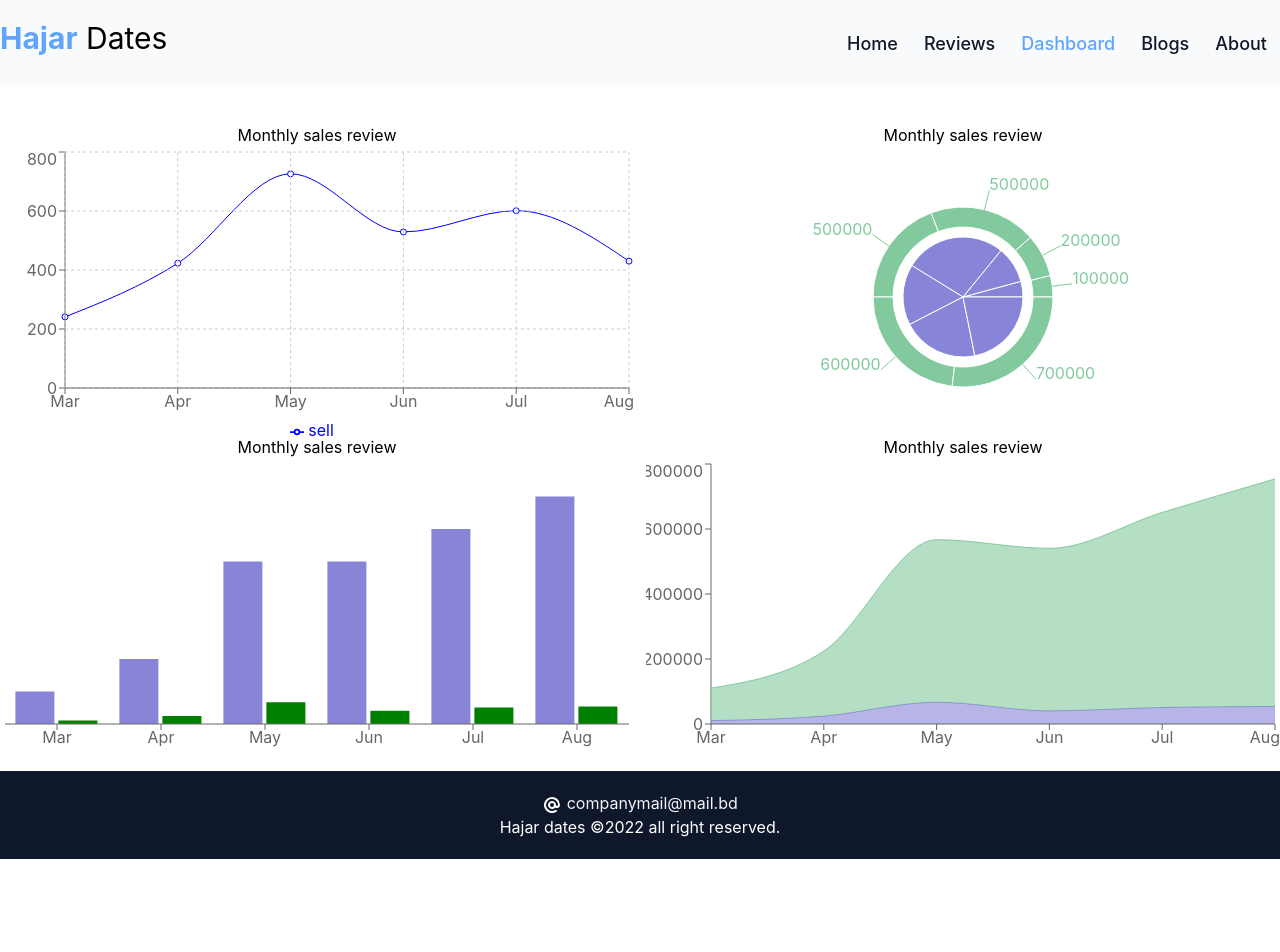
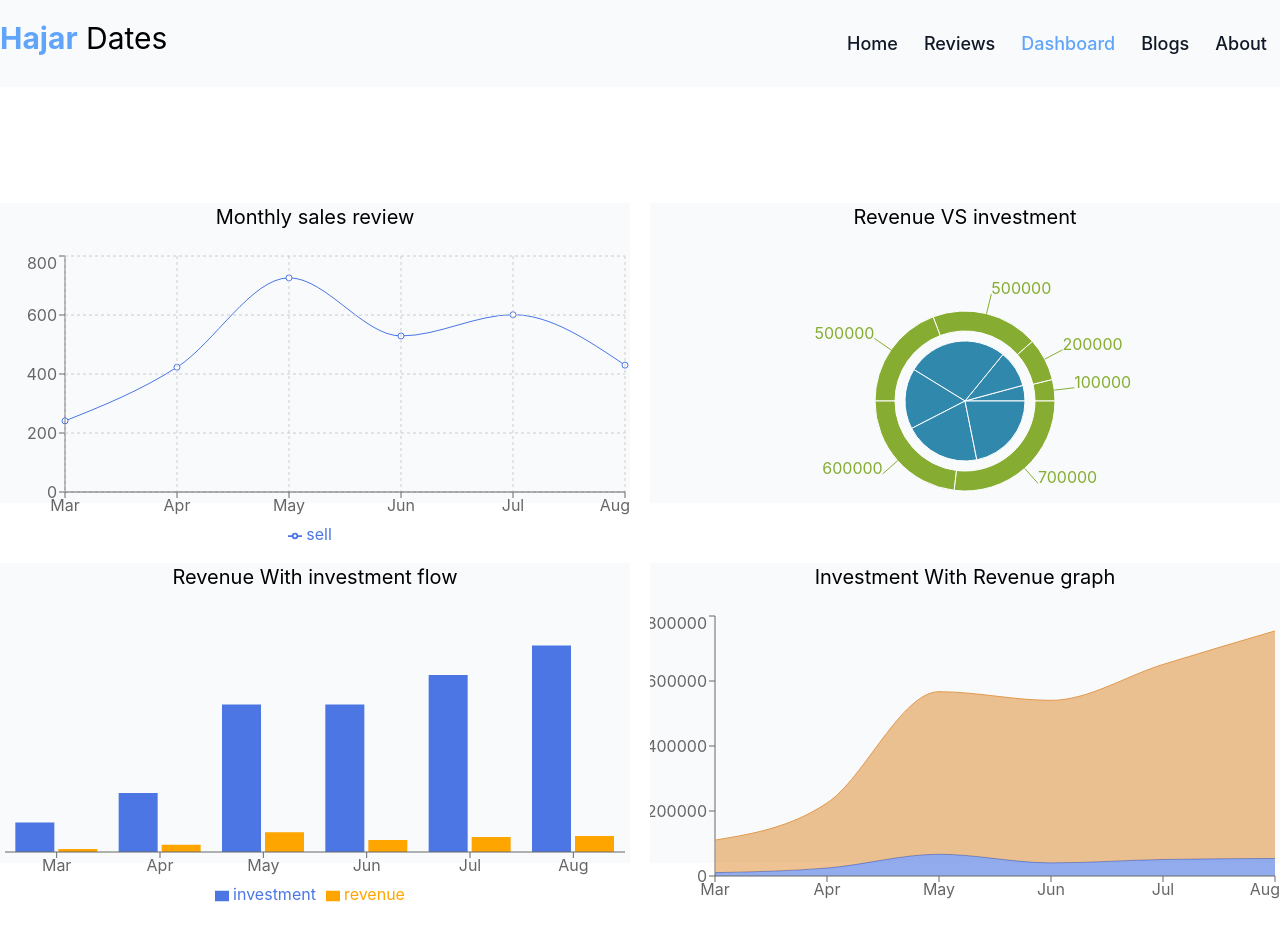
Before and after one commit to tilok-wp/Hazar-Dates-Rreview, a React (Create React App) app: page /dashboard in a window 1280 px wide. Shown: the top 952 px of the page. Before the commit the page ends 859 px from the top, so only its background shows below. Built offline with nearby package versions, Linux system fonts and the light colour scheme.

Commit message:
Home product banner content and design

```diff
--- a/src/components/Dashboard/Dashboard.js
+++ b/src/components/Dashboard/Dashboard.js
@@ -7,21 +7,21 @@ import './Dashboard.css'
 
 const Dashboard = () => {
     return (
-        <div className='container mx-auto grid md:grid-cols-2 gap-3 my-9'>
-            <div className='graph-box'>
-                <h3>Monthly sales review</h3>
+        <div className='container mx-auto grid md:grid-cols-2 gap-5 my-24'>
+            <div className='graph-box bg-slate-50 my-5'>
+                <h3 className='text-xl mb-5'>Monthly sales review</h3>
                 <GraphLineChart></GraphLineChart>
             </div>
-            <div className='graph-box'>
-                <h3>Monthly sales review</h3>
+            <div className='graph-box bg-slate-50 my-5'>
+                <h3 className='text-xl mb-5'>Revenue VS investment </h3>
                 <GraphPieChart></GraphPieChart>
             </div>
-            <div className='graph-box'>
-                <h3>Monthly sales review</h3>
+            <div className='graph-box bg-slate-50 my-5'>
+                <h3 className='text-xl mb-5'>Revenue With investment flow </h3>
                 <GraphBarChart></GraphBarChart>
             </div>
-            <div className='graph-box'>
-                <h3>Monthly sales review</h3>
+            <div className='graph-box bg-slate-50 my-5'>
+                <h3 className='text-xl mb-5'>Investment With Revenue graph </h3>
                 <GraphAreaChart></GraphAreaChart>
             </div>
         </div>
--- a/src/components/GraphAreaChart/GraphAreaChart.js
+++ b/src/components/GraphAreaChart/GraphAreaChart.js
@@ -10,8 +10,8 @@ const GraphAreaChart = () => {
                 data={graphData} >
                 <YAxis />
                 <Tooltip />
-                <Area type="monotone" dataKey="revenue" stackId="1" stroke="#8884d8" fill="#8884d8" />
-                <Area type="monotone" dataKey="investment" stackId="1" stroke="#82ca9d" fill="#82ca9d" />
+                <Area type="monotone" dataKey="revenue" stackId="1" stroke="#4b76e3" fill="#4b76e3" />
+                <Area type="monotone" dataKey="investment" stackId="1" stroke="#e3994b" fill="#e3994b" />
                 <XAxis dataKey={'month'}></XAxis>
             </AreaChart>
         </ResponsiveContainer>
--- a/src/components/GraphBarChart/GraphBarChart.js
+++ b/src/components/GraphBarChart/GraphBarChart.js
@@ -1,5 +1,5 @@
 import React from 'react';
-import { Bar, BarChart, ResponsiveContainer, XAxis } from 'recharts';
+import { Bar, BarChart, Legend, ResponsiveContainer, Tooltip, XAxis } from 'recharts';
 import useGraphData from '../../hooks/useGraphData';
 
 const GraphBarChart = () => {
@@ -7,9 +7,11 @@ const GraphBarChart = () => {
     return (
         <ResponsiveContainer width="100%" height="100%">
             <BarChart width={550} height={400} data={graphData}>
-                <Bar dataKey="investment" fill="#8884d8" />
-                <Bar dataKey="revenue" fill="green" />
+                <Bar dataKey="investment" fill="#4b76e3" />
+                <Bar dataKey="revenue" fill="orange" />
                 <XAxis dataKey={'month'}></XAxis>
+                <Tooltip></Tooltip>
+                <Legend></Legend>
             </BarChart>
 
         </ResponsiveContainer>
--- a/src/components/GraphLineChart/GraphLineChart.js
+++ b/src/components/GraphLineChart/GraphLineChart.js
@@ -7,7 +7,7 @@ const GraphLineChart = () => {
     return (
         <ResponsiveContainer width="100%" height="100%">
             <LineChart data={graphData}>
-                <Line type="monotone" dataKey="sell" stroke="blue" />
+                <Line type="monotone" dataKey="sell" stroke="#4b76e3" />
                 <YAxis></YAxis>
                 <Tooltip />
                 <Legend />
--- a/src/components/GraphPieChart/GraphPieChart.js
+++ b/src/components/GraphPieChart/GraphPieChart.js
@@ -7,8 +7,8 @@ const GraphPieChart = () => {
     return (
         <ResponsiveContainer width="100%" height="100%">
             <PieChart width={400} height={400}>
-                <Pie data={graphData} dataKey="revenue" cx="50%" cy="50%" outerRadius={60} fill="#8884d8" />
-                <Pie data={graphData} dataKey="investment" cx="50%" cy="50%" innerRadius={70} outerRadius={90} fill="#82ca9d" label />
+                <Pie data={graphData} dataKey="revenue" cx="50%" cy="50%" outerRadius={60} fill="#3188ad" />
+                <Pie data={graphData} dataKey="investment" cx="50%" cy="50%" innerRadius={70} outerRadius={90} fill="#86ad31" label />
                 <Tooltip />
             </PieChart>
         </ResponsiveContainer>
--- a/src/components/Header/Header.js
+++ b/src/components/Header/Header.js
@@ -8,7 +8,7 @@ const Header = () => {
     return (
         <header className='text-center py-5 bg-slate-50 sticky top-0 z-10'>
             <div className='container mx-auto md:flex justify-between'>
-                <div><h1 className='text-3xl'> <strong className='text-blue-400'>Hajar</strong>  Dates</h1></div>
+                <Link className='text-3xl' to={'/'}><strong className='text-blue-400'>Hajar</strong>  Dates</Link>
                 <nav >
                     <CustomLink to={'/'}>Home</CustomLink>
                     <CustomLink to={'/reviews'}>Reviews</CustomLink>
--- a/src/components/Home/Home.js
+++ b/src/components/Home/Home.js
@@ -14,7 +14,7 @@ const Home = () => {
     return (
         <div>
             <ProductBanner></ProductBanner>
-            <div className='home-review-container py-24'>
+            <div className='home-review-container py-24 px-5 md:px-0'>
                 <h3 className='text-center text-3xl'>Customer's Reviews {homeReview.length}</h3>
                 <div className='container mx-auto grid md:grid-cols-3 gap-5 py-8'>
                     {
--- a/src/components/ProductBanner/ProductBanner.js
+++ b/src/components/ProductBanner/ProductBanner.js
@@ -1,5 +1,7 @@
 import React from 'react';
 import productImage from './../../images/Hajar-dates.jpg'
+import { CheckCircleIcon } from '@heroicons/react/solid'
+import { Link } from 'react-router-dom';
 
 const ProductBanner = () => {
     return (
@@ -8,9 +10,19 @@ const ProductBanner = () => {
                 <img src={productImage} alt="" />
             </div>
             <div className='flex flex-col justify-center p-5 md:py-5'>
-                <h2 className='text-3xl font-medium decoration-gray-600 uppercase'>Heading text</h2>
-                <p>Lorem, ipsum dolor sit amet consectetur adipisicing elit. Aliquam voluptatum fugiat ducimus maiores perspiciatis ullam vero, nulla sint provident beatae alias ipsa! Obcaecati reprehenderit quod, ullam doloremque eum, earum tempore mollitia quis quibusdam architecto eaque dolores quas! Rem impedit incidunt neque omnis dicta, eius molestiae eos molestias, dolorem vel fuga.</p>
-                <button>More info</button>
+                <h2 className='text-3xl font-medium decoration-gray-600 uppercase'>Made In Nature | Organic Deglet Hajar Dates</h2>
+                <p>Our Nature Organic Hajar Dates are plump and handpicked from trees in the hot Tunisian desert where the cool underground water tickles their dried date toes.
+                </p>
+                <ul className='mt-3'>
+                    <li> <CheckCircleIcon class="inline-block h-4 mr-2 w-4 text-blue-500" />NATURALLY SWEET AND DELICIOUS</li>
+                    <li> <CheckCircleIcon class="inline-block h-4 mr-2 w-4 text-blue-500" /> GUILT FREE</li>
+                    <li> <CheckCircleIcon class="inline-block h-4 mr-2 w-4 text-blue-500" />ORGANIC DRIED DATES</li>
+                </ul>
+                <div>
+                    <Link className='bg-blue-400 hover:bg-blue-600 px-3 py-2 mt-3 text-white  rounded inline-block' to={'/reviews'}> Learn more </Link>
+
+                </div>
+
             </div>
         </section>
     );
--- a/src/components/Review/Review.js
+++ b/src/components/Review/Review.js
@@ -3,10 +3,13 @@ import React from 'react';
 const Review = (props) => {
     const { name, ratings, reviewText, userImg } = props.item
     return (
-        <div>
-            <h3>{name}</h3>
+        <div className='shadow-lg border-2 border-indigo-500/10 p-8 rounded-lg text-center'>
+            <div className='flex justify-center'>
+                <img className='rounded-full border-4' src={userImg} alt="user" />
+            </div>
+            <h3 className='text-2xl mb-3'>{name}</h3>
             <p>{reviewText}</p>
-            <p>Ratings: <strong>{ratings}</strong></p>
+            <p className='mt-3 text-left'>Ratings: <strong>{ratings}</strong></p>
         </div>
     );
 };
--- a/src/components/Reviews/Reviews.js
+++ b/src/components/Reviews/Reviews.js
@@ -5,14 +5,18 @@ import Review from '../Review/Review';
 const Reviews = () => {
     const [reviews, setReviews] = useReviews()
     return (
-        <div className='grid md:grid-cols-3 gap-5'>
+        <div className='py-24 px-5 md:px-0'>
+            < h3 className='text-center text-3xl font-medium decoration-gray-600 uppercase' > Our all client's reviews</h3>
+            < div className='container mx-auto grid md:grid-cols-3 gap-5 py-8' >
+
                 {
                     reviews.map(item => <Review
                         key={item.id}
                         item={item}
                     ></Review>)
                 }
-        </div>
+            </div >
+        </div >
     );
 };
 
```
Also changed, not shown: public/dateReviewData.json (+15 -15 lines). Lines whose indentation alone changed are shown as unchanged.
